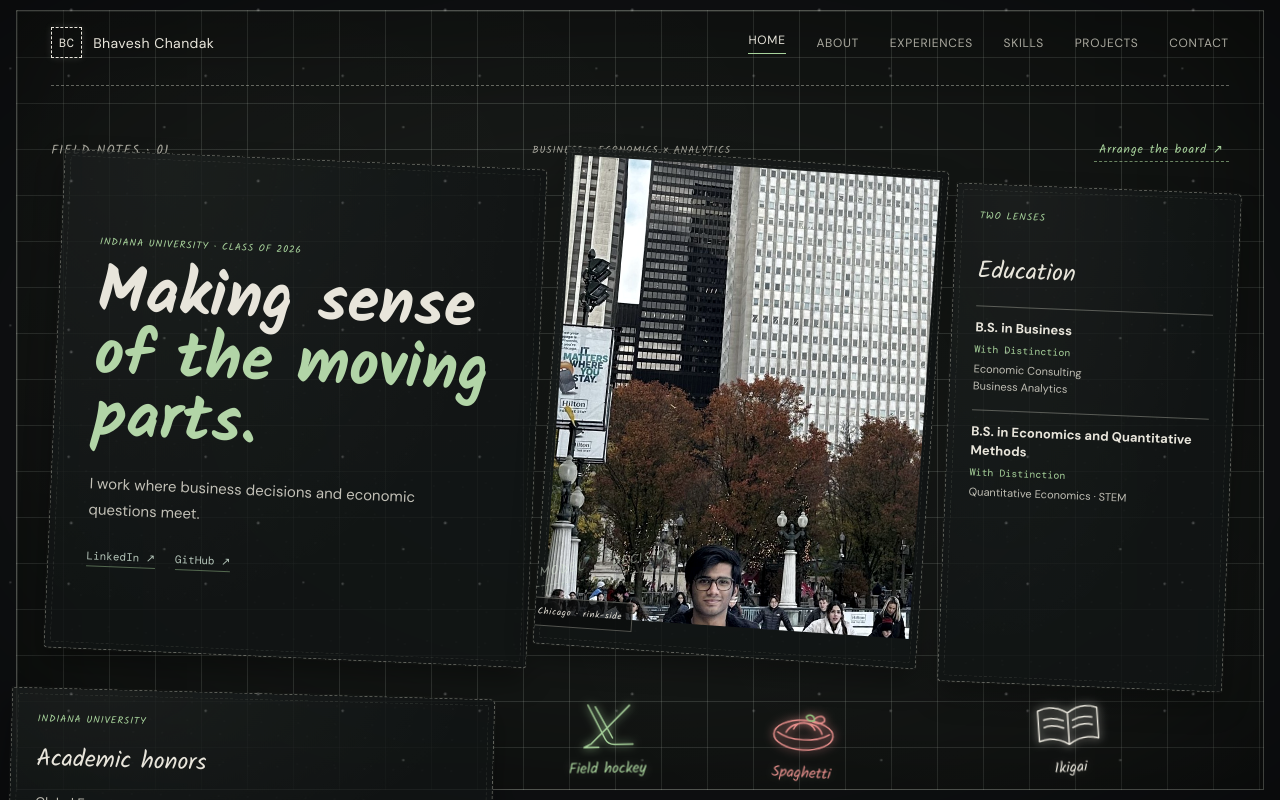
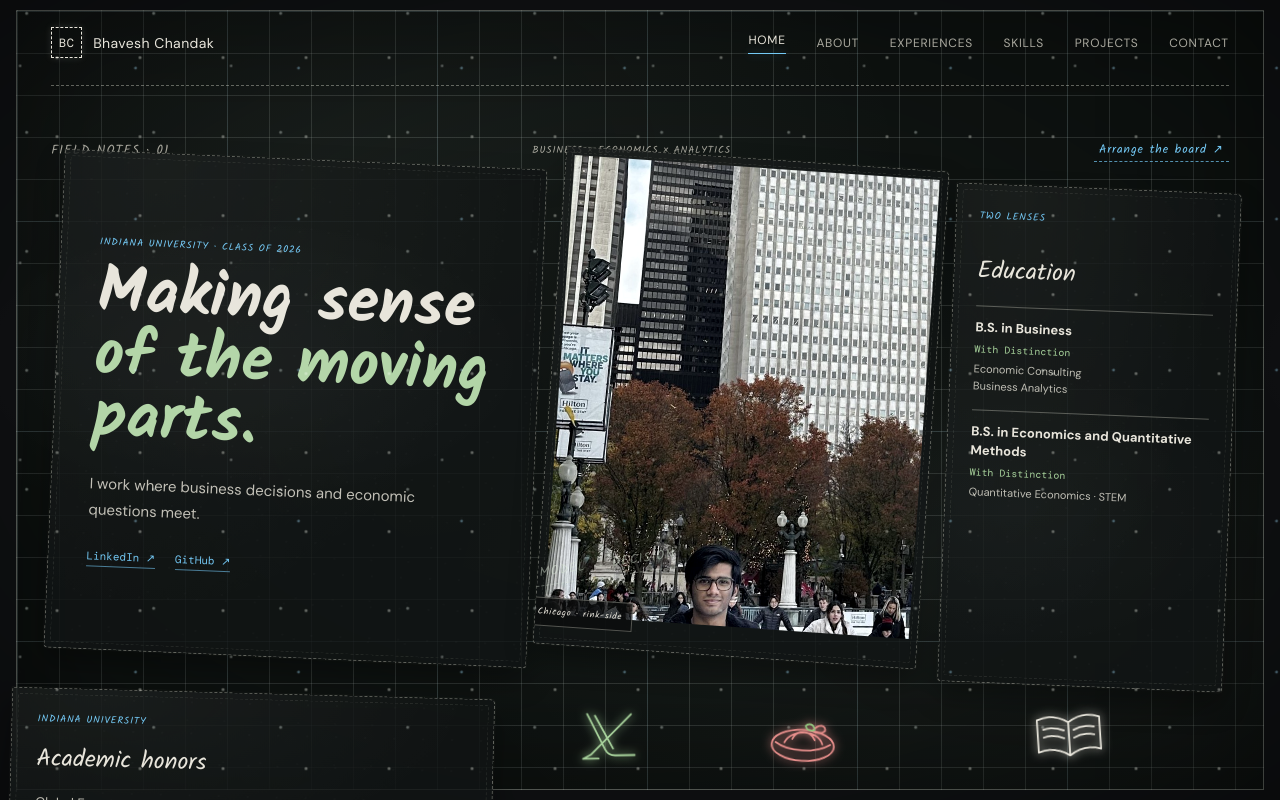
Before and after one commit to bchandak-120/chalkboard-portfolio, a React (Vite) app: page / in a window 1280 px wide. Shown: the top 800 px of the page. Built offline with nearby package versions, Linux system fonts and the light colour scheme; a web font is replaced by a local one.

Commit message:
Strengthen chalkboard, dust, and blue interest doodles

```diff
--- a/src/App.jsx
+++ b/src/App.jsx
@@ -166,8 +166,8 @@ function App() {
               <BentoCard style={scatterStyle(2)} className="education-card chalk-panel"><p className="eyebrow">Two lenses</p><h2>Education</h2><div className="degree-note"><strong>B.S. in Business</strong><b>With Distinction</b><span>Economic Consulting<br/>Business Analytics</span></div><div className="degree-note"><strong>B.S. in Economics and Quantitative Methods</strong><b>With Distinction</b><span>Quantitative Economics · STEM</span></div></BentoCard>
               <BentoCard style={scatterStyle(3)} className="honors-card chalk-panel"><p className="eyebrow">Indiana University</p><h2>Academic honors</h2><p>Global Engagement Scholarship · Founders Scholar · Executive Dean’s List · Hutton Honors College · Phi Eta Sigma · Alpha Lambda Delta</p></BentoCard>
               {interests.map((item, i) => <motion.article style={scatterStyle(i + 4)} layout key={item.id} className={`interest-float ${item.className} ${interest === item.id ? 'is-expanded' : ''}`} whileHover={{ y: -4 }}>
-                <button type="button" className="interest-button" aria-expanded={interest === item.id} onClick={() => setInterest(interest === item.id ? '' : item.id)}><Doodle id={item.id}/><span>{item.title}</span></button>
-                <AnimatePresence>{interest === item.id && <motion.p className="interest-copy" initial={{ opacity: 0, height: 0 }} animate={{ opacity: 1, height: 'auto' }} exit={{ opacity: 0, height: 0 }}>{item.detail}</motion.p>}</AnimatePresence>
+                <button type="button" className="interest-button" aria-label={item.title} aria-expanded={interest === item.id} onClick={() => setInterest(interest === item.id ? '' : item.id)}><Doodle id={item.id}/></button>
+                <AnimatePresence>{interest === item.id && <motion.div className="interest-copy" initial={{ opacity: 0, y: 6, scale: .96 }} animate={{ opacity: 1, y: 0, scale: 1 }} exit={{ opacity: 0, y: 4, scale: .97 }}><strong>{item.title}</strong><span>{item.detail}</span></motion.div>}</AnimatePresence>
               </motion.article>)}
               <BentoCard style={scatterStyle(9)} className="contact-teaser chalk-panel" onClick={envelopeToContact}>
                 <motion.div className={`envelope ${openingEnvelope ? 'is-opening' : ''}`} animate={openingEnvelope ? { scale: 1.06, y: -5 } : { scale: 1, y: 0 }}><svg viewBox="0 0 72 52" aria-hidden="true"><path className="envelope-paper" d="M5 7h62v39H5z"/><path className="envelope-flap" d="M6 9 36 32 66 9"/><path d="M6 45l22-19M66 45 44 26"/></svg><b>Get in touch</b></motion.div><span>Open the contact page ↗</span>
--- a/src/styles.css
+++ b/src/styles.css
@@ -146,3 +146,71 @@ main{min-height:calc(100vh - 142px)}.page{width:100%;padding:clamp(24px,4vw,52px
   .landmark-card{grid-column:span 6}
   .landmark-art{height:86px}
 }
+
+/* Make the agreed chalkboard + blue palette unmistakable on every page. */
+:root{--blue:#74c9f5;--grid:rgba(216,229,221,.24)}
+.app-shell:before{
+  background-color:#101513;
+  background-image:
+    linear-gradient(to right,rgba(216,229,221,.17) 1px,transparent 1px),
+    linear-gradient(to bottom,rgba(216,229,221,.17) 1px,transparent 1px),
+    linear-gradient(to right,rgba(116,201,245,.09) 1px,transparent 1px),
+    linear-gradient(to bottom,rgba(116,201,245,.09) 1px,transparent 1px),
+    radial-gradient(ellipse at 25% 20%,rgba(215,228,217,.06),transparent 44%),
+    radial-gradient(ellipse at 82% 76%,rgba(215,228,217,.045),transparent 42%);
+  background-size:42px 42px,42px 42px,210px 210px,210px 210px,100% 100%,100% 100%;
+}
+.chalk-dust{
+  opacity:.48;
+  background-image:
+    radial-gradient(circle at 14% 22%,rgba(244,247,235,.82) 0 .8px,transparent 2px),
+    radial-gradient(circle at 68% 64%,rgba(220,233,224,.76) 0 .9px,transparent 2px),
+    radial-gradient(circle at 41% 88%,rgba(151,209,238,.82) 0 .8px,transparent 1.9px),
+    radial-gradient(circle at 88% 13%,rgba(234,242,235,.7) 0 .7px,transparent 1.8px),
+    radial-gradient(ellipse at 24% 38%,rgba(230,239,226,.06),transparent 20%),
+    radial-gradient(ellipse at 74% 72%,rgba(210,229,222,.045),transparent 17%);
+  background-size:83px 79px,127px 119px,163px 151px,211px 197px,100% 100%,100% 100%;
+  mix-blend-mode:screen;
+}
+.site-header nav button.is-active:after{background:var(--blue);box-shadow:0 0 8px rgba(116,201,245,.45)}
+.eyebrow,.card-date,.project-number,.detail-org{color:var(--blue)}
+.page-heading:after{background:linear-gradient(178deg,transparent 38%,rgba(116,201,245,.72) 42%,rgba(116,201,245,.72) 51%,transparent 58%)}
+.experience-grid:before{border-color:rgba(116,201,245,.76);filter:drop-shadow(0 0 4px rgba(116,201,245,.38))}
+.experience-card.is-selected,.project-card.is-selected{border-color:rgba(116,201,245,.9);box-shadow:0 0 18px rgba(116,201,245,.2)}
+.chat-cta,.mini-envelope{color:var(--blue)}
+.mini-envelope{border-color:rgba(116,201,245,.45)}
+.envelope svg,.envelope-transition svg{stroke:var(--blue)}
+.envelope b{color:var(--blue)}
+.map-route{stroke:var(--blue);filter:drop-shadow(0 0 4px rgba(116,201,245,.52))}
+.iu-dot{stroke:var(--blue)}
+.curve-line{stroke:var(--blue);filter:drop-shadow(0 0 5px rgba(116,201,245,.52))}
+.tool-key{background:var(--green)}.skill-key{background:var(--blue)}
+.interest-float{
+  border:0!important;background:transparent!important;box-shadow:none!important;border-radius:0!important;
+  outline:0!important;overflow:visible;isolation:isolate;
+}
+.interest-float:before,.interest-float:after{display:none!important;content:none!important}
+.interest-float:hover,.interest-float.is-expanded{border:0!important;background:transparent!important;box-shadow:none!important}
+.interest-button{
+  min-width:0;width:86px;height:78px;display:grid;place-items:center;padding:0;
+  border:0!important;background:transparent!important;box-shadow:none!important;border-radius:0!important;
+}
+.interest-button svg{width:78px;height:72px;filter:drop-shadow(0 0 5px currentColor);stroke-width:1.8}
+.interest-float.blue .interest-button svg{color:var(--blue);stroke:var(--blue)}
+.interest-copy{
+  position:absolute;top:calc(100% + 3px);left:50%;transform:translateX(-50%);
+  z-index:8;display:grid;gap:4px;width:min(265px,72vw);margin:0;padding:5px 7px;
+  color:#e7e5dc;font:13px/1.5 'Kalam',cursive;text-shadow:0 1px 4px #070908;
+  border:0;background:rgba(9,13,14,.35);box-shadow:none;overflow:visible;
+}
+.interest-copy strong{color:var(--blue);font:16px 'Kalam',cursive}
+.interest-copy span{color:#e4e2d9}
+.home-grid.is-arranged .interest-copy{position:absolute;top:calc(100% + 3px);left:50%;transform:translateX(-50%);width:min(265px,72vw)}
+.board-toggle{color:var(--blue);border-color:rgba(116,201,245,.7)}
+.home-social a,.rail-links a,.chalk-link{color:var(--blue);border-color:rgba(116,201,245,.58)}
+.text-button{color:var(--blue)}
+.year-card.is-selected{border-color:rgba(116,201,245,.95);box-shadow:0 0 22px rgba(116,201,245,.25)}
+.year-popover{border-color:rgba(116,201,245,.75)}
+.contact-list a>span{border-color:rgba(116,201,245,.62);color:var(--blue)}
+.contact-list b{color:var(--blue)}
+@media(max-width:720px){.interest-button{width:66px;height:62px}.interest-button svg{width:61px;height:58px}.chalk-dust{opacity:.38}}
```
